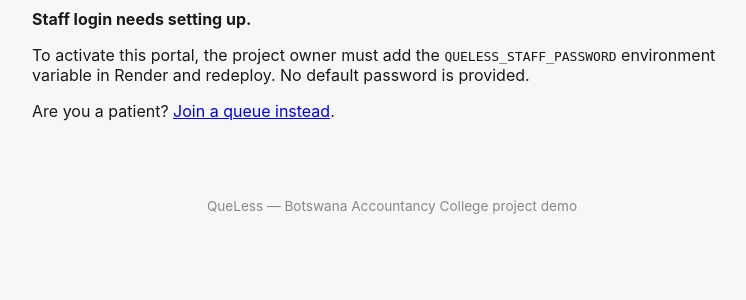
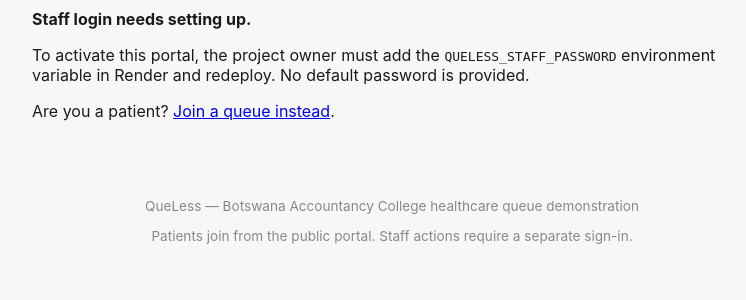
Before and after one commit to princekbsegokgo/queless, a Java web app: page /staff/login in a window 1280 px wide. Shown: the part 248-548 px from the top of the page, without its empty margins (248-994 px from the left). Run offline with Tomcat 11, a stand-in JSP engine, Linux system fonts and the light colour scheme; some libraries are stand-ins or nearby versions.

Commit message:
Separate patient navigation from protected staff portal

```diff
--- a/queless-webapp/src/main/webapp/WEB-INF/includes/footer.jspf
+++ b/queless-webapp/src/main/webapp/WEB-INF/includes/footer.jspf
@@ -1,6 +1,7 @@
 </main>
 <footer class="site-footer">
-    <p>QueLess &mdash; Botswana Accountancy College project demo</p>
+    <p>QueLess &mdash; Botswana Accountancy College healthcare queue demonstration</p>
+    <p>Patients join from the public portal. Staff actions require a separate sign-in.</p>
 </footer>
 </body>
 </html>
```
